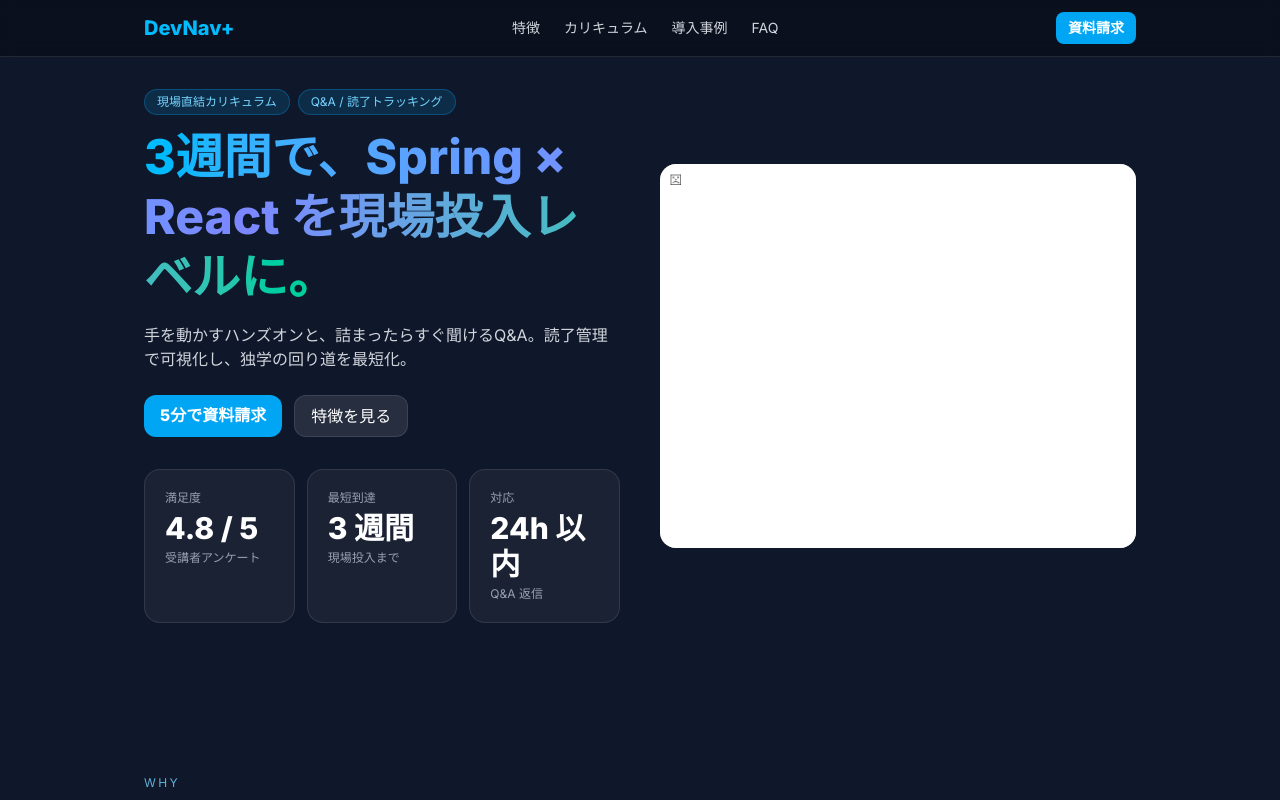
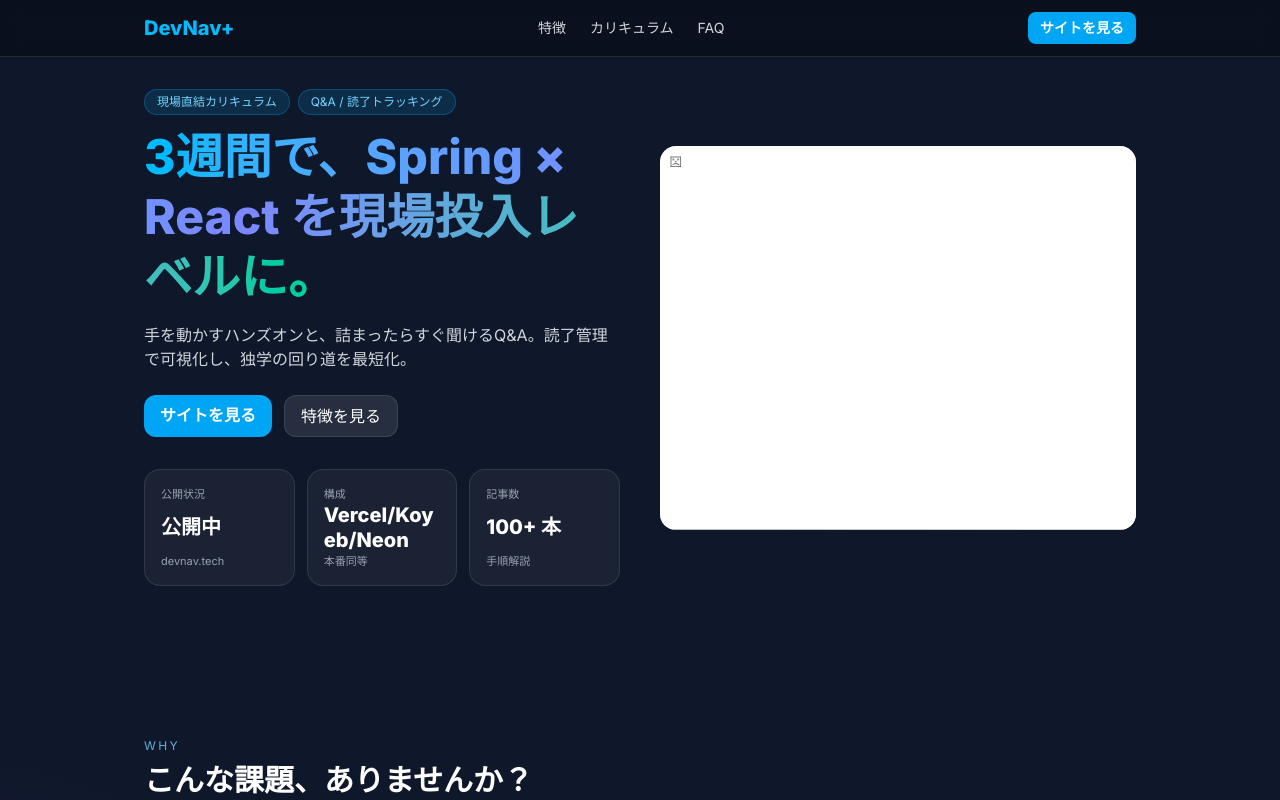
Before and after one commit to muraokajade/dev-nav-lp, a React (Vite) app: page / in a window 1280 px wide. Shown: the top 800 px of the page. Built offline with nearby package versions, Linux system fonts and the light colour scheme.

Commit message:
リファクタリング

```diff
--- a/src/App.tsx
+++ b/src/App.tsx
@@ -4,17 +4,16 @@
 import { Hero } from "./components/Hero";
 import { Features } from "./components/Features";
 import { Flow } from "./components/Flow";
-import { Voices } from "./components/Voices";
+// 利用者の声は使わない方針
+// import { Voices } from "./components/Voices";
 import { FAQ } from "./components/FAQ";
 import { CTA } from "./components/CTA";
-import  Section  from "./components/Section";
+import Section from "./components/Section";
 import { Footer } from "./components/Footer";
 
 const App: React.FC = () => {
   return (
-    // ヘッダーかぶり対策（stickyヘッダーぶんのオフセット）
     <div id="top" className="text-white font-[Inter] scroll-smooth scroll-pt-14">
-      {/* Header（本文と同じ幅に統一） */}
       <header className="sticky top-0 z-40 backdrop-blur bg-black/30 border-b border-white/10">
         <div className="max-w-5xl mx-auto px-4 h-14 flex items-center justify-between">
           <a
@@ -33,7 +32,7 @@
             ))}
           </nav>
 
-          {/* 資料請求は本体サイトへ */}
+          {/* すべて外部の公式サイトへ */}
           <a
             href={site.requestUrl}
             target="_blank"
@@ -45,24 +44,23 @@
         </div>
       </header>
 
-      {/* Main：幅と縦リズムを一括管理。モバイルは固定CTAぶつかり回避で pb-20 */}
       <main className="max-w-5xl mx-auto px-4 pb-20 md:pb-0">
         <div className="space-y-12 md:space-y-20 lg:space-y-24">
           <Hero />
           <Features />
           <Flow />
-          <Voices />
+          {/* <Voices />  // 停止 */}
           <FAQ />
           <CTA />
 
-          {/* Contact：本体サイトへ誘導（mailtoは使わない運用） */}
+          {/* Contact：表現を“サイトを見る”に統一 */}
           <Section id="contact">
             <div className="mb-6">
               <div className="text-xs uppercase tracking-[.2em] text-sky-300/80 mb-2">Contact</div>
               <h2 className="text-2xl md:text-3xl font-extrabold">お問い合わせ</h2>
             </div>
             <p className="text-gray-300 mb-4 text-sm">
-              資料請求/お問い合わせは本サイトのフォームからお願いします。
+              お問い合わせや詳細確認は、公式サイトからお願いします。
             </p>
             <a
               href={site.requestUrl}
@@ -70,7 +68,7 @@
               rel="noopener noreferrer"
               className="inline-block px-4 py-2 rounded-xl bg-white/10 hover:bg-white/20 border border-white/10"
             >
-              本サイトで資料請求する
+              公式サイトへ
             </a>
           </Section>
         </div>
@@ -78,7 +76,7 @@
 
       <Footer />
 
-      {/* Sticky CTA（モバイルも外部リンクに統一） */}
+      {/* Sticky CTA（モバイルも“サイトを見る”で統一） */}
       <div className="fixed bottom-3 inset-x-0 px-4 md:hidden">
         <a
           href={site.requestUrl}
@@ -86,7 +84,7 @@
           rel="noopener noreferrer"
           className="block text-center rounded-xl bg-sky-500 hover:bg-sky-400 font-bold py-3 btn-shine"
         >
-          いますぐ資料請求
+          サイトを見る
         </a>
       </div>
     </div>
--- a/src/components/Hero.tsx
+++ b/src/components/Hero.tsx
@@ -8,6 +8,7 @@
   import("./RightLogos").then((m) => ({ default: m.RightLogos }))
 );
 
+/** 画面内に入ったら一度だけ true */
 function useVisible() {
   const ref = React.useRef<HTMLDivElement | null>(null);
   const [visible, setVisible] = React.useState(false);
@@ -35,19 +36,35 @@
   </span>
 ));
 
-const Stat = React.memo<{ k: string; v: string; sub?: string }>(({ k, v, sub }) => (
-  <div className="p-5 rounded-2xl border border-white/10 bg-white/5">
+/** 統計カード：長文でもはみ出さないように折り返し＆レスポンシブサイズ */
+const Stat = React.memo<{ k: string; v: string; sub?: string }>(
+  ({ k, v, sub }) => (
+    <div className="p-5 rounded-2xl border border-white/10 bg-white/5 min-h-[96px]">
       <div className="text-xs text-gray-400 mb-1">{k}</div>
-    <div className="text-3xl font-extrabold text-white">{v}</div>
-    {sub && <div className="text-xs text-gray-400 mt-1">{sub}</div>}
+      <div className="text-2xl md:text-3xl font-extrabold text-white break-words whitespace-pre-wrap leading-tight">
+        {v}
       </div>
-));
+      {sub && (
+        <div className="text-xs text-gray-400 mt-1 break-words">{sub}</div>
+      )}
+    </div>
+  )
+);
+
+/** 3Dを避けたい環境（モバイル/低性能/省エネ設定）の判定 */
+function useShouldFallbackImage() {
+  const isMobile = useMediaQuery("(max-width: 768px)");
+  const prefersReduceMotion = useMediaQuery("(prefers-reduced-motion: reduce)");
+  // 必要に応じて他の条件も追加可
+  return isMobile || prefersReduceMotion;
+}
 
 export const Hero: React.FC = () => {
   const isMobile = useMediaQuery("(max-width: 768px)");
   const { ref, visible } = useVisible();
+  const useImageFallback = useShouldFallbackImage();
 
-  // 配置
+  // 3Dロゴの配置（RightLogos用）
   const reactPos = React.useMemo<[number, number, number]>(
     () => (isMobile ? [-1.5, 0.55, 0] : [-1.9, 0.35, 0]),
     [isMobile]
@@ -92,12 +109,15 @@
           </h1>
           <p className="mt-4 text-gray-300">{site.hero.sub}</p>
 
+          {/* CTA：サイトを見るで完全統一 */}
           <div className="mt-6 flex flex-wrap gap-3">
             <a
-              href="#contact"
+              href={site.requestUrl}
+              target="_blank"
+              rel="noopener noreferrer"
               className="px-4 py-2 rounded-xl bg-sky-500 hover:bg-sky-400 font-bold btn-shine"
             >
-              5分で資料請求
+              {site.ctaLabel /* "サイトを見る" */}
             </a>
             <a
               href="#features"
@@ -107,17 +127,45 @@
             </a>
           </div>
 
-          <div className="grid grid-cols-3 gap-3 mt-8">
+          {/* 統計：auto-fitで折り返し、はみ出し防止 */}
+          {/* 統計：右の箱と同じ高さで3枚横並び（SPは1列） */}
+          <div className="mt-8 grid grid-cols-1 md:grid-cols-3 gap-3">
             {site.hero.stats.map((s) => (
-              <Stat key={s.k} {...s} />
+              <div
+                key={s.k}
+                className=" rounded-2xl border border-white/10 bg-white/5 p-4 flex flex-col justify-between"
+              >
+                <div className="text-[11px] text-gray-400">{s.k}</div>
+                <div className="text-xl md:text-xl font-extrabold text-white leading-tight break-words">
+                  {s.v}
+                </div>
+                {s.sub && (
+                  <div className="text-[11px] text-gray-400">{s.sub}</div>
+                )}
+              </div>
             ))}
           </div>
         </div>
 
-        {/* 右カラム：3Dロゴ */}
-        <div ref={ref}>
+        {/* 右カラム：3Dロゴ（必要に応じて静止画フォールバック） */}
+        <div ref={ref} className="min-h-64">
           {visible ? (
-            <React.Suspense fallback={<div className="h-64" />}>
+            useImageFallback ? (
+              // フォールバック静止画（public配下に用意しておく）
+              <div className="rounded-2xl border border-white/10 bg-white/5 h-64 flex items-center justify-center">
+                <img
+                  src="/fallbacks/hero-fallback.webp"
+                  alt=""
+                  loading="lazy"
+                  className="max-w-full max-h-full object-contain"
+                />
+              </div>
+            ) : (
+              <React.Suspense
+                fallback={
+                  <div className="h-64 rounded-2xl border border-white/10 bg-white/5" />
+                }
+              >
                 <RightLogos
                   reactPos={reactPos}
                   tsPos={tsPos}
@@ -129,8 +177,9 @@
                   javaScale={javaScale}
                 />
               </React.Suspense>
+            )
           ) : (
-            <div className="h-64" />
+            <div className="h-64 rounded-2xl border border-white/10 bg-white/5" />
           )}
         </div>
       </div>
--- a/src/components/Voices.tsx
+++ /dev/null
@@ -1,21 +0,0 @@
-import React from "react";
-import  Section  from "./Section";
-import { site } from "../data/site";
-
-export const Voices: React.FC = () => (
-  <Section id="voices">
-    <div className="mb-8">
-      <div className="text-xs uppercase tracking-[.2em] text-sky-300/80 mb-2">Voices</div>
-      <h2 className="text-2xl md:text-3xl font-extrabold text-white">受講者の声</h2>
-    </div>
-
-    <div className="grid md:grid-cols-2 gap-6">
-      {site.voices.map((v) => (
-        <div key={v.name} className="p-6 rounded-2xl border border-white/10 bg-white/5">
-          <div className="text-sm text-gray-300 italic">“{v.quote}”</div>
-          <div className="text-xs text-gray-400 mt-3">— {v.name}</div>
-        </div>
-      ))}
-    </div>
-  </Section>
-);
--- a/src/data/site.ts
+++ b/src/data/site.ts
@@ -1,16 +1,16 @@
 // src/data/site.ts
 export const site = {
   brand: "DevNav+",
-  ctaLabel: "資料請求",
-  contactMail: "info@example.com",
+  // すべて「サイトを見る」に統一
+  ctaLabel: "サイトを見る",
 
-  // 本体サイトの資料請求/お問い合わせURL（ここだけ差し替えれば全体に反映）
-  requestUrl: "https://example.com/contact",
+  // 公式サイト（デモ）へ飛ばすだけ
+  requestUrl: "https://devnav.tech",
 
+  // 声・導入事例は使わないので削除
   nav: [
     { href: "#features",   label: "特徴" },
     { href: "#curriculum", label: "カリキュラム" },
-    { href: "#voices",     label: "導入事例" },
     { href: "#faq",        label: "FAQ" },
   ],
 
@@ -18,10 +18,11 @@
     badges: ["現場直結カリキュラム", "Q&A / 読了トラッキング"],
     headline: "3週間で、Spring × React を現場投入レベルに。",
     sub: "手を動かすハンズオンと、詰まったらすぐ聞けるQ&A。読了管理で可視化し、独学の回り道を最短化。",
+    // 誇張・偽装になりうる数値を排除し、事実ベースに変更
     stats: [
-      { k: "満足度",   v: "4.8 / 5", sub: "受講者アンケート" },
-      { k: "最短到達", v: "3 週間",   sub: "現場投入まで" },
-      { k: "対応",     v: "24h 以内", sub: "Q&A 返信" },
+      { k: "公開状況", v: "公開中",    sub: "devnav.tech" },
+      { k: "構成",     v: "Vercel/Koyeb/Neon", sub: "本番同等" },
+      { k: "記事数",   v: "100+ 本",     sub: "手順解説" },
     ],
   },
 
@@ -37,14 +38,12 @@
     { step: "STEP 3", title: "CRUD＋認証", body: "DB/CRUD/JWT 認証まで仕上げ。" },
   ],
 
-  voices: [
-    { name: "Web 系自社開発 / S さん", quote: "API 設計からフロントまで“今の現場のやり方”で学べた。Q&A の返信が速く、詰まらず進められた。" },
-    { name: "受託 SI / K さん",         quote: "読了トラッキングで上長レビューがやりやすい。チーム全体で進捗が可視化できるのが刺さった。" },
-  ],
+  // 利用者の声や満足度は掲載しない方針のため削除
+  // voices: [],
 
   cta: {
-    heading: "まずは5分で概要共有",
-    body: "要件・導入形態・お見積りの相談もお気軽に。",
-    buttonLabel: "資料請求 / お問い合わせ",
+    heading: "デモで確認する",
+    body: "実装とUIを公式サイトでご確認ください。",
+    buttonLabel: "サイトを見る",
   },
 };
--- a/src/index.css
+++ b/src/index.css
@@ -26,3 +26,22 @@
   animation: shine 2.2s ease-in-out infinite;
   mix-blend-mode: screen;
 }
+/* ---- Hero stats ---- */
+.stats {
+  display: grid;
+  grid-template-columns: repeat(auto-fit, minmax(160px, 1fr));
+  gap: 12px;
+}
+.stat-card {
+  background: rgba(255,255,255,.04);
+  border: 1px solid rgba(255,255,255,.08);
+  border-radius: 12px;
+  padding: 12px;
+  min-height: 84px;
+}
+.stat-k { font-size: 12px; color: #9ca3af; }
+.stat-v {
+  font-size: 20px; font-weight: 800; line-height: 1.2;
+  word-break: break-word; overflow-wrap: anywhere;
+}
+.stat-sub { font-size: 12px; color: #9ca3af; }
```
Lines whose indentation alone changed are shown as unchanged.
